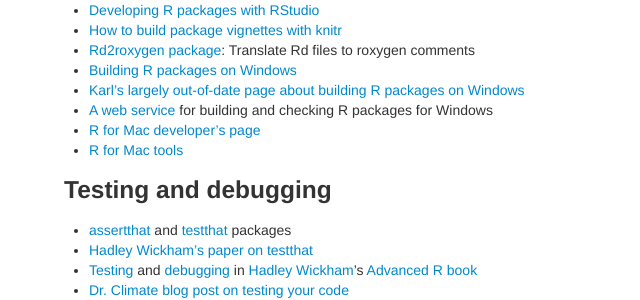
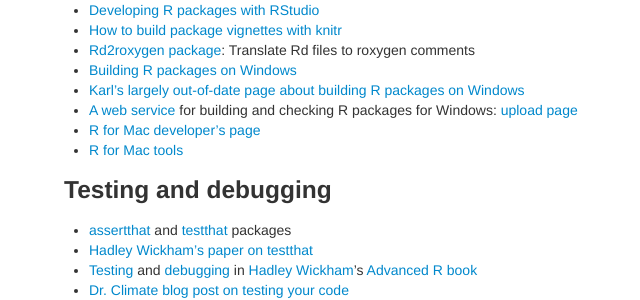
Before and after one commit to kbroman/Tools4RR, a Jekyll site: the page built from pages/resources.md, in a window 1280 px wide and 900 px high, scrolled down 2437 px. Shown: the part 158-458 px from the top of the window, without its empty margins (226-866 px from the left). Built offline with Jekyll 4.4.1, drawn with Linux system fonts in a browser that asks for light colours.

Commit message:
pages/resources: link to upload page for building/testing R packages for windows

```diff
--- a/pages/resources.md
+++ b/pages/resources.md
@@ -163,8 +163,8 @@
 - [Rd2roxygen package](https://yihui.name/Rd2roxygen/): Translate Rd files to roxygen comments
 - [Building R packages on Windows](https://cran.r-project.org/bin/windows/base/howto-R-devel.html)
 - [Karl's largely out-of-date page about building R packages on Windows](https://www.biostat.wisc.edu/~kbroman/Rintro/Rwinpack.html)
-- [A web service](http://win-builder.r-project.org/) for building and
-  checking R packages for Windows
+- [A web service](https://win-builder.r-project.org/) for building and
+  checking R packages for Windows: [upload page](https://win-builder.r-project.org/upload.aspx)
 - [R for Mac developer's page](http://r.research.att.com/)
 - [R for Mac tools](http://r.research.att.com/tools/)
 
```
